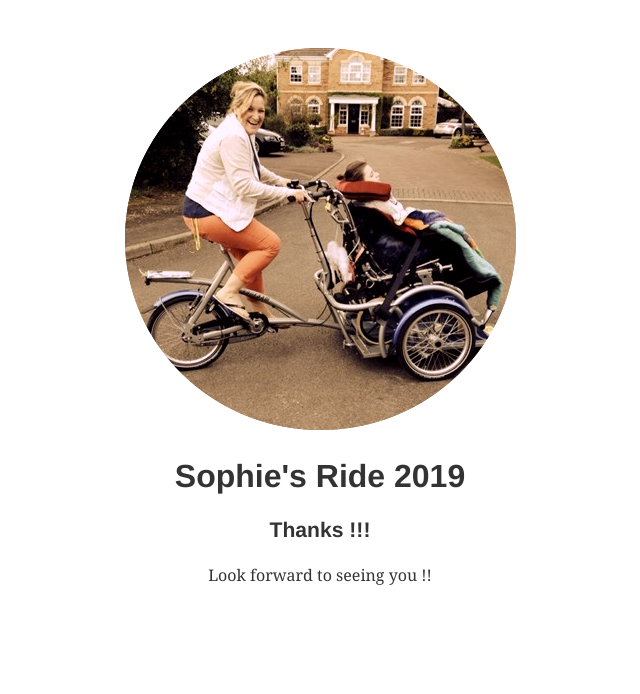
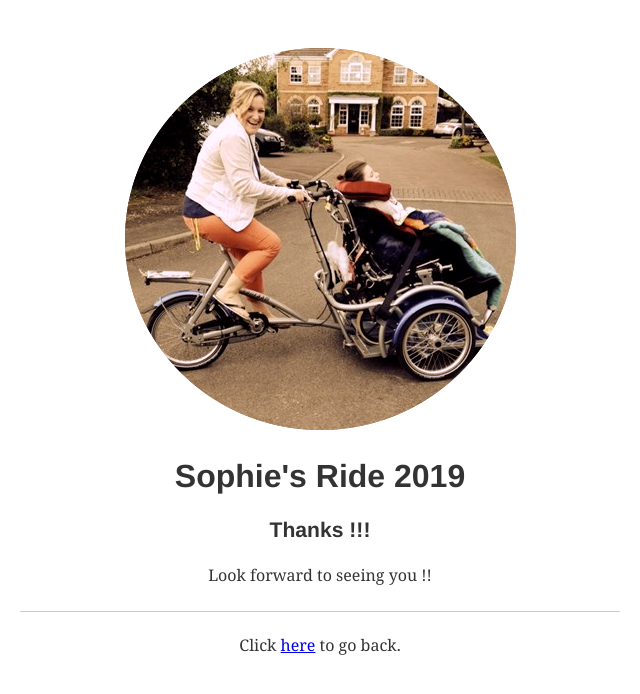
Before and after one commit to bwghughes/sophiesride, a Gatsby site: page /thanks in a window 1280 px wide. Shown: the whole page, without its empty margins (320-960 px from the left). Built offline with nearby package versions, Linux system fonts and the light colour scheme; Gatsby itself is replaced by a stand-in of ours.

Commit message:
Added back link

```diff
--- a/src/pages/thanks.js
+++ b/src/pages/thanks.js
@@ -7,4 +7,6 @@ export default () =>
     <h1>Sophie's Ride 2019</h1>
     <h3>Thanks !!!</h3>
     <p>Look forward to seeing you !!</p>
+    <hr></hr>
+    Click <a href="/">here</a> to go back.
 </div>
```
